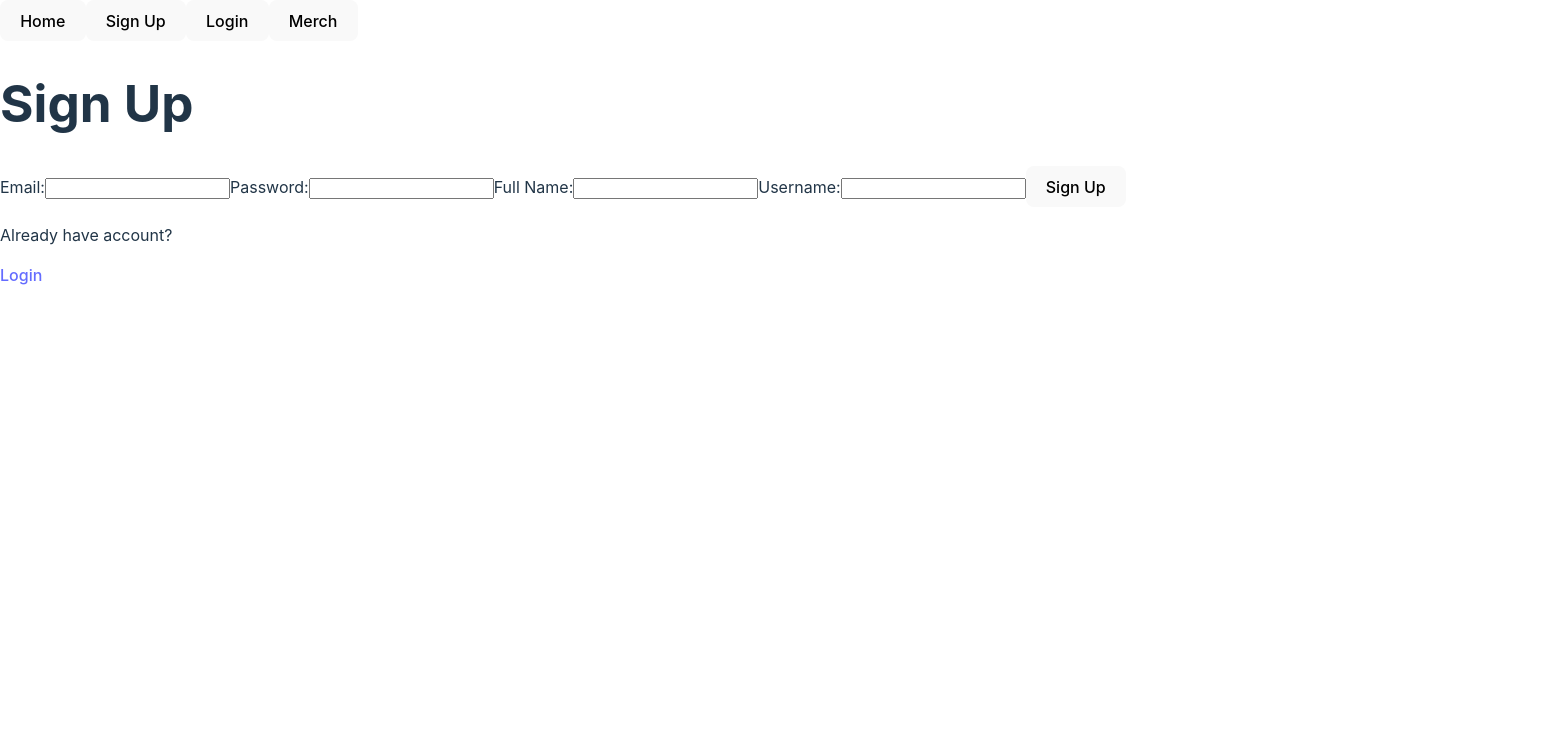
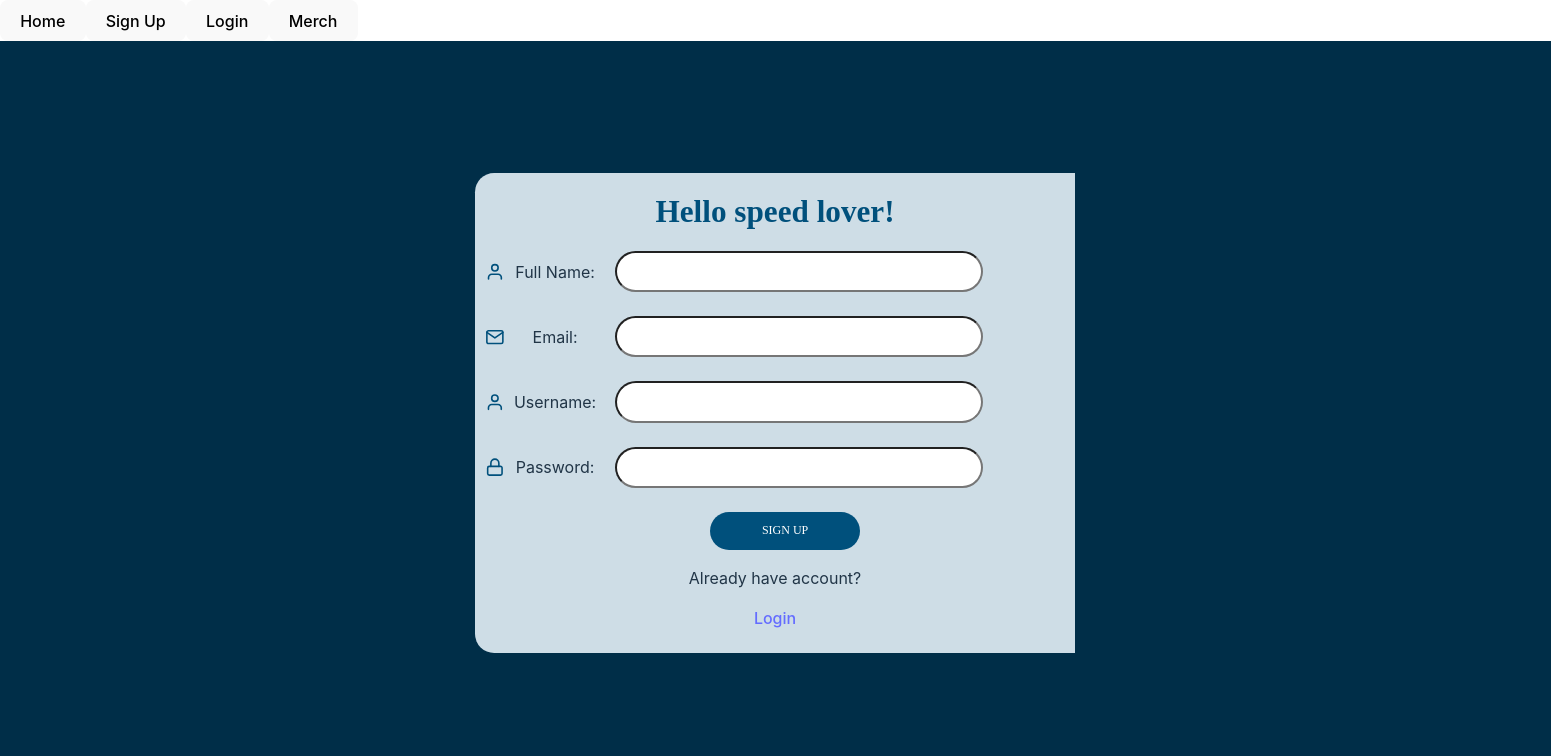
Before and after one commit to kirstenval03/F1App-Client, a React (Vite) app: page /signup in a window 1280 px wide. Shown: the top 756 px of the page, 1551 px wide, since content can reach past the window. Built offline with nearby package versions, Linux system fonts and the light colour scheme; no server answers.

Commit message:
Sign Up Page STYLE

```diff
--- a/package.json
+++ b/package.json
@@ -11,6 +11,7 @@
   },
   "dependencies": {
     "axios": "^1.4.0",
+    "cloudinary": "^1.40.0",
     "react": "^18.2.0",
     "react-dom": "^18.2.0",
     "react-router-dom": "^6.14.2",
--- a/src/App.css
+++ b/src/App.css
@@ -1,4 +1,93 @@
-#itemImg{
+Img {
     height: 200px;
     width: max-content;
 }
+
+/* SignupPage */
+
+.SignupPage {
+    display: flex;
+    width: 1190px;
+    height: 200px;
+    padding: 272px 180.55px 272px 180.05px;
+    justify-content: center;
+    align-items: center;
+    background: #002E48;
+}
+
+.SPcontainer1 {
+    width: 600px;
+    height: 480px;
+    flex-shrink: 0;
+    border-radius: 19.2px 0px 0px 19.2px;
+    background: #CEDDE6;
+
+}
+
+#SPh1 {
+    color: #00507C;
+    text-align: center;
+    font-family: Titillium Web;
+    font-size: 31.2px;
+    font-style: normal;
+    font-weight: 700;
+    line-height: normal
+}
+
+#SPform {
+    width: 360px;
+    height: 35.2px;
+    flex-shrink: 0;
+    border-radius: 28.8px;
+    background: #FFF;
+}
+
+#SPlabel {
+    padding-right: 10px;
+    display: flex;
+    align-items: baseline;
+    width: 100px;
+    justify-content: center;
+
+}
+
+#SPbutton {
+    width: 150px;
+    height: 38.4px;
+    flex-shrink: 0;
+    border-radius: 28.8px;
+    background: #00507C;
+    color: #FFF;
+    text-align: center;
+    font-family: Rubik;
+    font-size: 12px;
+    font-style: normal;
+    font-weight: 500;
+    line-height: normal;
+    text-transform: uppercase;
+}
+
+
+#SPcontainer2 {
+    display: flex;
+    flex-direction: column;
+    text-align: center;
+    align-items: baseline;
+}
+
+#SPlabel1 {
+    display: flex;
+    justify-content: center;
+    align-items: center;
+    margin-left: 10px;
+}
+
+#SPmessage {
+    display: flex;
+    flex-direction: column;
+    align-items: center;
+}
+
+#SPbuttoncontainer {
+    width: 600px;
+}
--- a/src/pages/DriverDetailsPage.jsx
+++ b/src/pages/DriverDetailsPage.jsx
@@ -18,14 +18,42 @@ function DriverDetailsPage() {
       } catch (error) {
         console.error("Error fetching driver data:", error);
       }
-    };
+    };g
 
     fetchDriverData();
   }, [driverId]);
 
+  const driverImageMap = {
+    norris: "https://res.cloudinary.com/dhqplbne3/image/upload/v1691621921/Drivers/landoNorris.jpg",
+    albon: "https://res.cloudinary.com/dhqplbne3/image/upload/v1691624742/Drivers/albon.jpg",
+    alonso: "https://res.cloudinary.com/dhqplbne3/image/upload/v1691622731/Drivers/alonso.jpg",
+    bottas: "https://res.cloudinary.com/dhqplbne3/image/upload/v1691624737/Drivers/bottas2.jpg",
+    gasly: "https://res.cloudinary.com/dhqplbne3/image/upload/v1691624736/Drivers/gasly.jpg",
+    hamilton: "https://res.cloudinary.com/dhqplbne3/image/upload/v1691624736/Drivers/hamilton.jpg",
+    hulkenberg: "https://res.cloudinary.com/dhqplbne3/image/upload/v1691624736/Drivers/hulkenberg.jpg",
+    leclerc: "https://res.cloudinary.com/dhqplbne3/image/upload/v1691624736/Drivers/leclerc.jpg",
+    kevin_magnussen: "https://res.cloudinary.com/dhqplbne3/image/upload/v1691624736/Drivers/magnussen.jpg",
+    ocon: "https://res.cloudinary.com/dhqplbne3/image/upload/v1691624736/Drivers/ocon2.jpg",
+    perez: "https://res.cloudinary.com/dhqplbne3/image/upload/v1691624736/Drivers/checo.jpg",
+    piastri: "https://res.cloudinary.com/dhqplbne3/image/upload/v1691624738/Drivers/piastri.jpg",
+    ricciardo: "https://res.cloudinary.com/dhqplbne3/image/upload/v1691624738/Drivers/ricciardo.jpg",
+    russell: "https://res.cloudinary.com/dhqplbne3/image/upload/v1691624737/Drivers/russel2.jpg",
+    sainz: "https://res.cloudinary.com/dhqplbne3/image/upload/v1691624737/Drivers/sainz2.jpg",
+    sargeant: "https://res.cloudinary.com/dhqplbne3/image/upload/v1691624737/Drivers/logan.jpg",
+    stroll: "https://res.cloudinary.com/dhqplbne3/image/upload/v1691622627/Drivers/stroll.jpg",
+    tsunoda: "https://res.cloudinary.com/dhqplbne3/image/upload/v1691624737/Drivers/tsunoda.jpg",
+    max_verstappen: "https://res.cloudinary.com/dhqplbne3/image/upload/v1691624737/Drivers/max.jpg",
+    zhou: "https://res.cloudinary.com/dhqplbne3/image/upload/v1691624737/Drivers/zhou.jpg",
+
+  };
+
+  const driverImageUrl = driverImageMap[driverId] || "default_image_url";
+
   return (
     <div>
       <h1>Driver Details</h1>
+
+      <img src={driverImageUrl} alt="Driver" id="" />
       <p>
         <strong>Name:</strong> {`${driverInfo.givenName} ${driverInfo.familyName}`}
       </p>
--- a/src/pages/SignUpPage.jsx
+++ b/src/pages/SignUpPage.jsx
@@ -25,7 +25,7 @@ function SignUpPage() {
   const navigate = useNavigate();
 
   const handleTextChange = (e) => {
-    setUser((prev) => ({...prev, [e.target.name]: e.target.value}))
+    setUser((prev) => ({ ...prev, [e.target.name]: e.target.value }))
   }
 
   const handleSignupSubmit = (e) => {
@@ -33,7 +33,7 @@ function SignUpPage() {
 
     post('/auth/signup', user)
       .then((response) => {
-        console.log('JWT token', response.data.authToken );
+        console.log('JWT token', response.data.authToken);
         storeToken(response.data.authToken)
         authenticateUser()
         navigate('/');
@@ -48,48 +48,104 @@ function SignUpPage() {
 
   return (
     <div className="SignupPage">
-      <h1>Sign Up</h1>
 
-      <form onSubmit={handleSignupSubmit}>
-        <label>Email:</label>
-        <input
-          type="email"
-          name="email"
-          value={user.email}
-          onChange={handleTextChange}
-        />
+      <div className="SPcontainer1">
+        <h1 id="SPh1">Hello speed lover!</h1>
 
-        <label>Password:</label>
-        <input
-          type="password"
-          name="password"
-          value={user.password}
-          onChange={handleTextChange}
-        />
+        <form onSubmit={handleSignupSubmit} id="SPcontainer2">
 
-        <label>Full Name:</label>
-        <input
+          <div id="SPlabel1">
+
+            <svg xmlns="http://www.w3.org/2000/svg" width="20" height="20" viewBox="0 0 15 15" fill="none">
+              <path d="M12.25 12.8V11.6C12.25 10.9635 11.9972 10.353 11.5471 9.90293C11.097 9.45284 10.4865 9.19998 9.85002 9.19998H5.05002C4.4135 9.19998 3.80306 9.45284 3.35297 9.90293C2.90288 10.353 2.65002 10.9635 2.65002 11.6V12.8" stroke="#00507C" stroke-width="1.2" stroke-linecap="round" stroke-linejoin="round" />
+              <path d="M7.45005 6.8C8.77553 6.8 9.85005 5.72548 9.85005 4.4C9.85005 3.07452 8.77553 2 7.45005 2C6.12457 2 5.05005 3.07452 5.05005 4.4C5.05005 5.72548 6.12457 6.8 7.45005 6.8Z" stroke="#00507C" stroke-width="1.2" stroke-linecap="round" stroke-linejoin="round" />
+            </svg>
+            <label id="SPlabel">Full Name:</label>
+
+            <input id="SPform"
               type="text"
               name="fullName"
               value={user.fullName}
               onChange={handleTextChange}
             />
 
-        <label>Username:</label>
-        <input
+          </div>
+          <br />
+
+          <div id="SPlabel1">
+            <svg xmlns="http://www.w3.org/2000/svg" width="20" height="20" viewBox="0 0 15 15" fill="none">
+              <g clip-path="url(#clip0_1_26)">
+                <path d="M2.5999 2.8H12.1999C12.8599 2.8 13.3999 3.34 13.3999 4V11.2C13.3999 11.86 12.8599 12.4 12.1999 12.4H2.5999C1.9399 12.4 1.3999 11.86 1.3999 11.2V4C1.3999 3.34 1.9399 2.8 2.5999 2.8Z" stroke="#00507C" stroke-width="1.2" stroke-linecap="round" stroke-linejoin="round" />
+                <path d="M13.3999 4.00002L7.3999 8.20002L1.3999 4.00002" stroke="#00507C" stroke-width="1.2" stroke-linecap="round" stroke-linejoin="round" />
+              </g>
+              <defs>
+                <clipPath id="clip0_1_26">
+                  <rect width="14.4" height="14.4" fill="white" transform="translate(0.199951 0.400009)" />
+                </clipPath>
+              </defs>
+            </svg>
+            <label id="SPlabel">Email:</label>
+            <input id="SPform"
+              type="email"
+              name="email"
+              value={user.email}
+              onChange={handleTextChange}
+            />
+          </div>
+          <br />
+
+          <div id="SPlabel1">
+            <svg xmlns="http://www.w3.org/2000/svg" width="20" height="20" viewBox="0 0 15 15" fill="none">
+              <path d="M12.2 13V11.8C12.2 11.1635 11.9471 10.553 11.497 10.103C11.0469 9.65287 10.4365 9.40001 9.79998 9.40001H4.99998C4.36346 9.40001 3.75301 9.65287 3.30292 10.103C2.85283 10.553 2.59998 11.1635 2.59998 11.8V13" stroke="#00507C" stroke-width="1.2" stroke-linecap="round" stroke-linejoin="round" />
+              <path d="M7.4 7.00001C8.72548 7.00001 9.8 5.9255 9.8 4.60001C9.8 3.27453 8.72548 2.20001 7.4 2.20001C6.07452 2.20001 5 3.27453 5 4.60001C5 5.9255 6.07452 7.00001 7.4 7.00001Z" stroke="#00507C" stroke-width="1.2" stroke-linecap="round" stroke-linejoin="round" />
+            </svg>
+            <label id="SPlabel">Username:</label>
+
+            <div>
+            <input id="SPform"
               type="text"
               name="username"
               value={user.username}
               onChange={handleTextChange}
             />
+            </div>
+          </div>
+          <br />
 
-        <button type="submit">Sign Up</button>
+          <div id="SPlabel1">
+            <svg xmlns="http://www.w3.org/2000/svg" width="20" height="20" viewBox="0 0 15 15" fill="none">
+              <g clip-path="url(#clip0_1_19)">
+                <path d="M11.6 7.00001H3.2C2.53726 7.00001 2 7.53727 2 8.20001V12.4C2 13.0628 2.53726 13.6 3.2 13.6H11.6C12.2627 13.6 12.8 13.0628 12.8 12.4V8.20001C12.8 7.53727 12.2627 7.00001 11.6 7.00001Z" stroke="#00507C" stroke-width="1.2" stroke-linecap="round" stroke-linejoin="round" />
+                <path d="M4.3999 7.00001V4.60001C4.3999 3.80436 4.71597 3.0413 5.27858 2.47869C5.84119 1.91608 6.60425 1.60001 7.3999 1.60001C8.19555 1.60001 8.95861 1.91608 9.52122 2.47869C10.0838 3.0413 10.3999 3.80436 10.3999 4.60001V7.00001" stroke="#00507C" stroke-width="1.2" stroke-linecap="round" stroke-linejoin="round" />
+              </g>
+              <defs>
+                <clipPath id="clip0_1_19">
+                  <rect width="14.4" height="14.4" fill="white" transform="translate(0.199951 0.400014)" />
+                </clipPath>
+              </defs>
+            </svg>
+            <label id="SPlabel">Password:</label>
+            <input id="SPform"
+              type="password"
+              name="password"
+              value={user.password}
+              onChange={handleTextChange}
+            />
+          </div>
+          <br />
+          <div id="SPbuttoncontainer">
+          <button type="submit" id="SPbutton">Sign Up</button>
+          </div>
         </form>
 
-      { errorMessage && <p className="error-message">{errorMessage}</p> }
+        {errorMessage && <p className="error-message">{errorMessage}</p>}
 
+        <div id="SPmessage">
         <p>Already have account?</p>
         <Link to="/login"> Login</Link>
+        </div>
+      </div>
+
     </div>
   )
 }
```
Also changed, not shown: 1 other file (tests, documents, lock files or other folders). Lines whose indentation alone changed are shown as unchanged.
